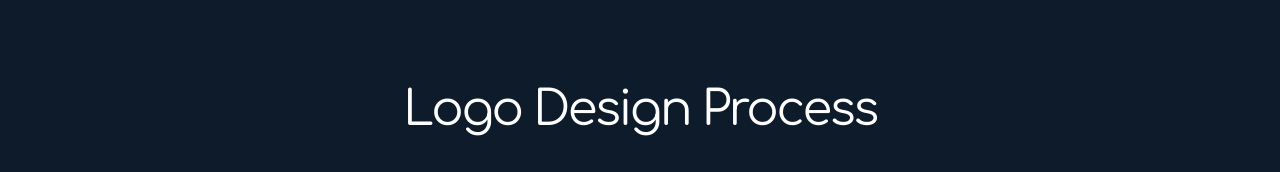
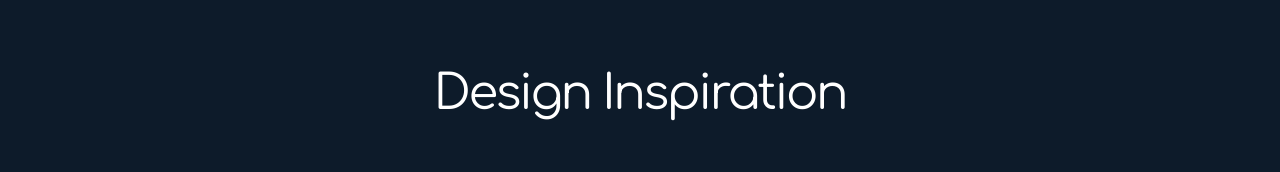
Before and after one commit to PedroZabeu/profile, a Next.js app: page /showcase in a window 1280 px wide. Shown: the part 952-1124 px from the top of the page. Built offline with nearby package versions, Linux system fonts and the light colour scheme.

Commit message:
Change title to Design Inspiration and add Pedro's love for outdoors in description

```diff
--- a/src/app/showcase/page.tsx
+++ b/src/app/showcase/page.tsx
@@ -120,10 +120,10 @@ export default function ShowcasePage() {
 
             {/* Content Section */}
             <section className="relative z-30 min-h-screen bg-[#0D1B2A] text-white p-20 flex flex-col items-center justify-center border-t border-white/5">
-                <h2 className="text-5xl font-comfortaa mb-12 tracking-tighter">Logo Design Process</h2>
+                <h2 className="text-5xl font-comfortaa mb-12 tracking-tighter">Design Inspiration</h2>
                 <div className="max-w-2xl text-center space-y-6">
                     <p className="text-xl text-slate-400 font-light leading-relaxed">
-                        A minimalist text-only logo crafted with the Comfortaa font, inspired by the clean and rugged aesthetics of mountain landscapes. &quot;pedro&quot; uses the deep Night Summit tone, while &quot;.zabeu&quot; features a vibrant blue accent, reflecting the blend of professional depth and outdoor energy.
+                        A minimalist text-only logo crafted with the Comfortaa font, inspired by the clean and rugged aesthetics of mountain landscapes and Pedro&apos;s love for the outdoors and mountains. &quot;pedro&quot; uses the deep Night Summit tone, while &quot;.zabeu&quot; features a vibrant blue accent, reflecting the blend of professional depth and outdoor energy.
                     </p>
                     <div className="flex justify-center gap-4 pt-12">
                         <div className="flex flex-col items-center">
```
